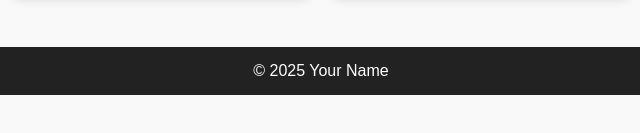
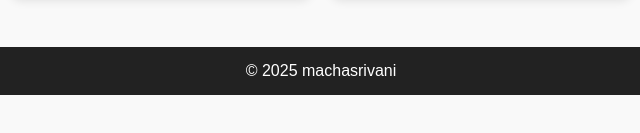
Before and after one commit to SrivaniMacha/portfolio-website, a plain HTML site: page personal-portfolio/projects.html in a window 1280 px wide. Shown: the part 295-428 px from the top of the page, 319-959 px from the left. Drawn offline with Linux system fonts and the light colour scheme.

Commit message:
Update projects.html

```diff
--- a/personal-portfolio/projects.html
+++ b/personal-portfolio/projects.html
@@ -35,6 +35,6 @@
       </div>
     </div>
   </section>
-  <footer><p>© 2025 Your Name</p></footer>
+  <footer><p>© 2025 machasrivani</p></footer>
 </body>
 </html>
```
